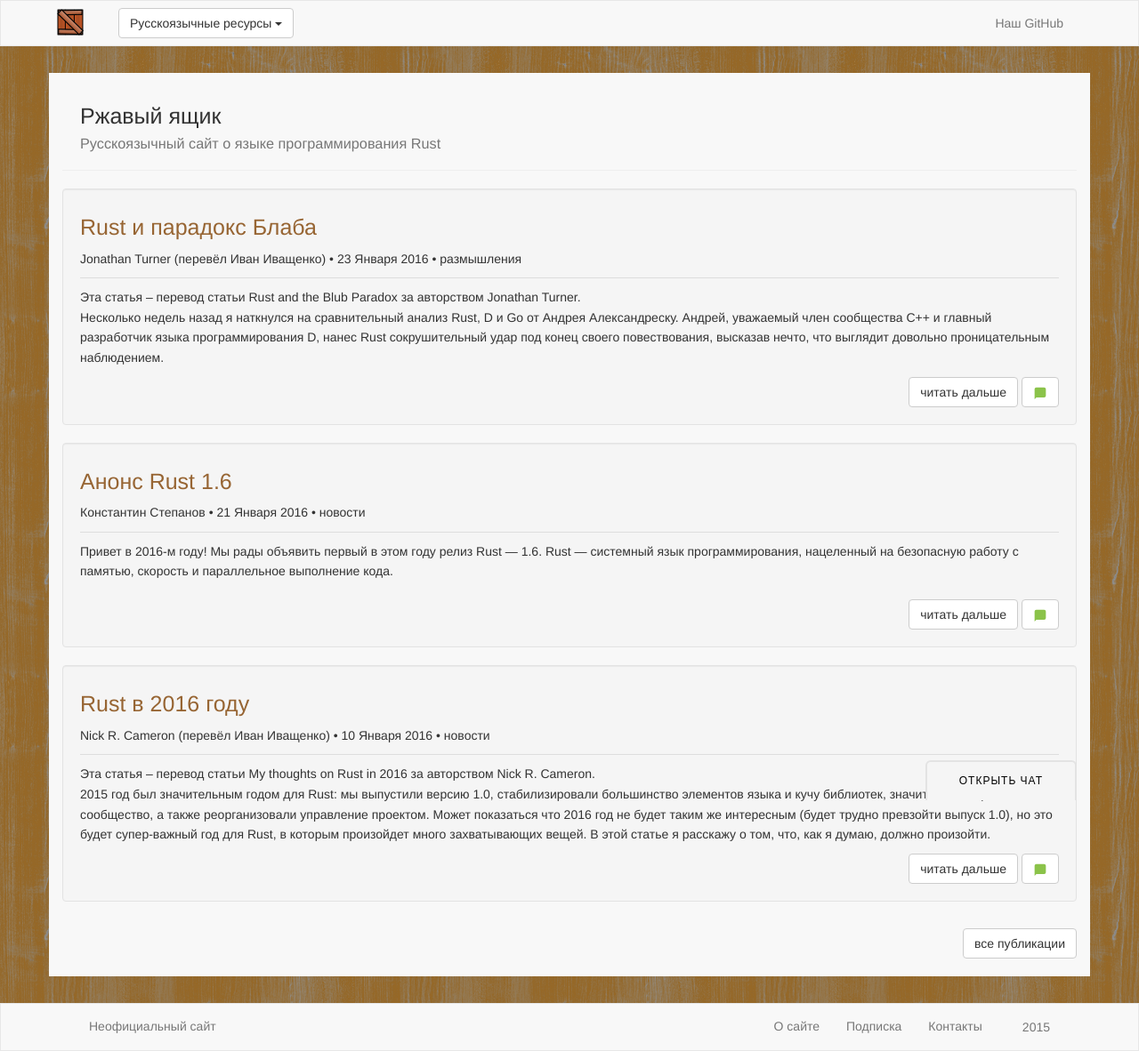
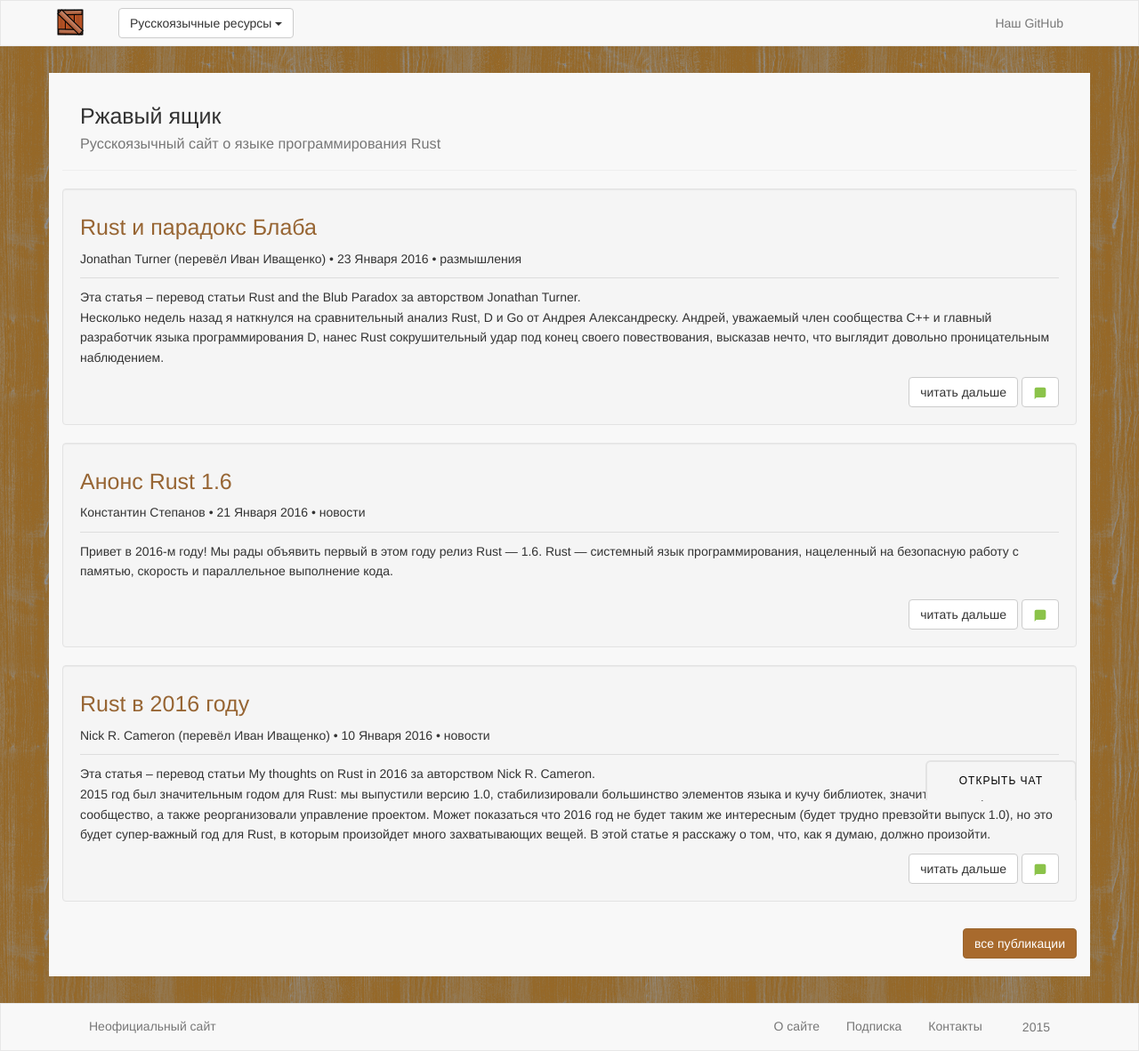
Before and after one commit to rust-lang-ru/rustycrate.ru, a Jekyll site: the page built from index.html, in a window 1280 px wide. Shown: the whole page at 89% size. Built offline with Jekyll 4.4.1, drawn with Linux system fonts in a browser that asks for light colours; nearby versions of some CDN libraries; Markdown is read by kramdown in place of the engine named in the settings; comment, search, counter and statistics services are not loaded.

Commit message:
Добавил стиль btn-primary кнопке "все публикации"
Добавил стиль btn-primary кнопке "все публикации", чтобы она выделялась на фоне контента.

```diff
--- a/index.html
+++ b/index.html
@@ -29,7 +29,7 @@
 </div>
 {% endfor %}
 <div id="buttons">
-    <a href="/archive.html" class="btn btn-default all-posts">все публикации</a>
+    <a href="/archive.html" class="btn btn-default all-posts btn-primary">все публикации</a>
 </div>
 <div id="placeholder"></div>
 
```
